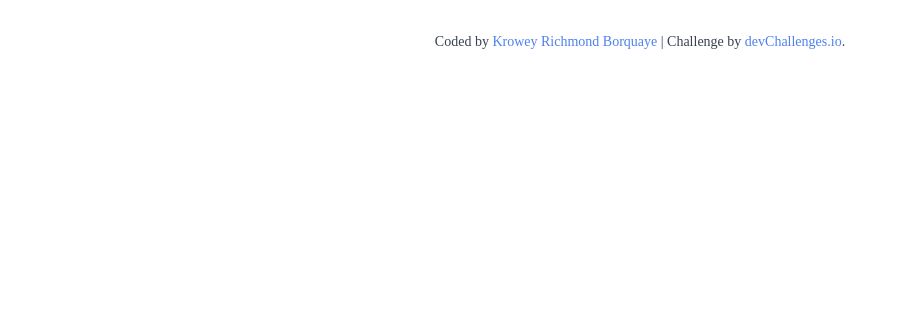
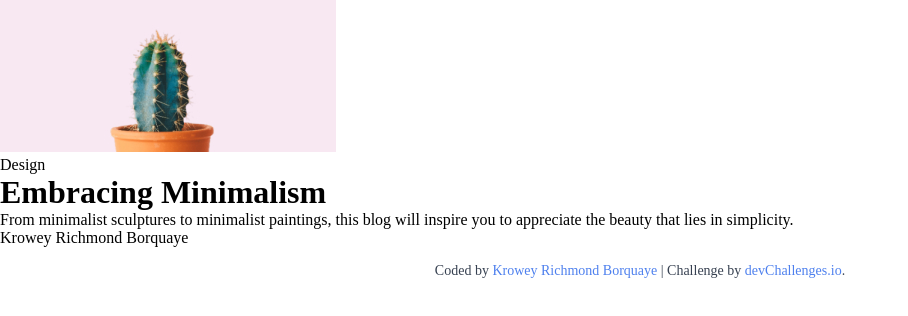
Before and after one commit to 77Kromo/Minimal-Blog-Card, a plain HTML site: page index.html in a window 1280 px wide. Shown: the whole page, without its empty margins (0-908 px from the left). Drawn offline with Linux system fonts and the light colour scheme; a web font is replaced by a local one.

Commit message:
Update index.html

```diff
--- a/index.html
+++ b/index.html
@@ -10,23 +10,39 @@
       type="image/x-icon"
       sizes="96x96"
     />
-
+    <link rel="preconnect" href="https://fonts.googleapis.com" />
+    <link rel="preconnect" href="https://fonts.gstatic.com" crossorigin />
+    <link
+      href="https://fonts.googleapis.com/css2?family=Happy+Monkey&family=Inter:ital,opsz,wght@0,14..32,100..900;1,14..32,100..900&family=Orbitron:wght@400..900&family=Sora:wght@100..800&display=swap"
+      rel="stylesheet"
+    />
     <title>devChallenges.io | Minimal Blog Card</title>
 
     <link rel="stylesheet" href="styles.css" />
   </head>
   <body>
-
-<main>
-  <div class="card">
-    <img src="" alt="">
-  </div>
-</main>
+    <main>
+      <div class="card">
+        <img
+          src="./resources/Cactus.jpg"
+          alt=" cactus in a pot"
+          class="card-image"
+        />
+        <p class="tag">Design</p>
+        <h1 class="card-title">Embracing Minimalism</h1>
+        <p class="card-description">
+          From minimalist sculptures to minimalist paintings, this blog will
+          inspire you to appreciate the beauty that lies in simplicity.
+        </p>
+        <div class="divider"></div>
+        <p class="card-footer">Krowey Richmond Borquaye</p>
+      </div>
+    </main>
     <footer class="author-info">
       Coded by <a href="#">Krowey Richmond Borquaye</a> | Challenge by
       <a href="https://www.devchallenges.io?ref=challenge" target="_blank"
         >devChallenges.io</a
       >.
-  </footer>
+    </footer>
   </body>
 </html>
```
